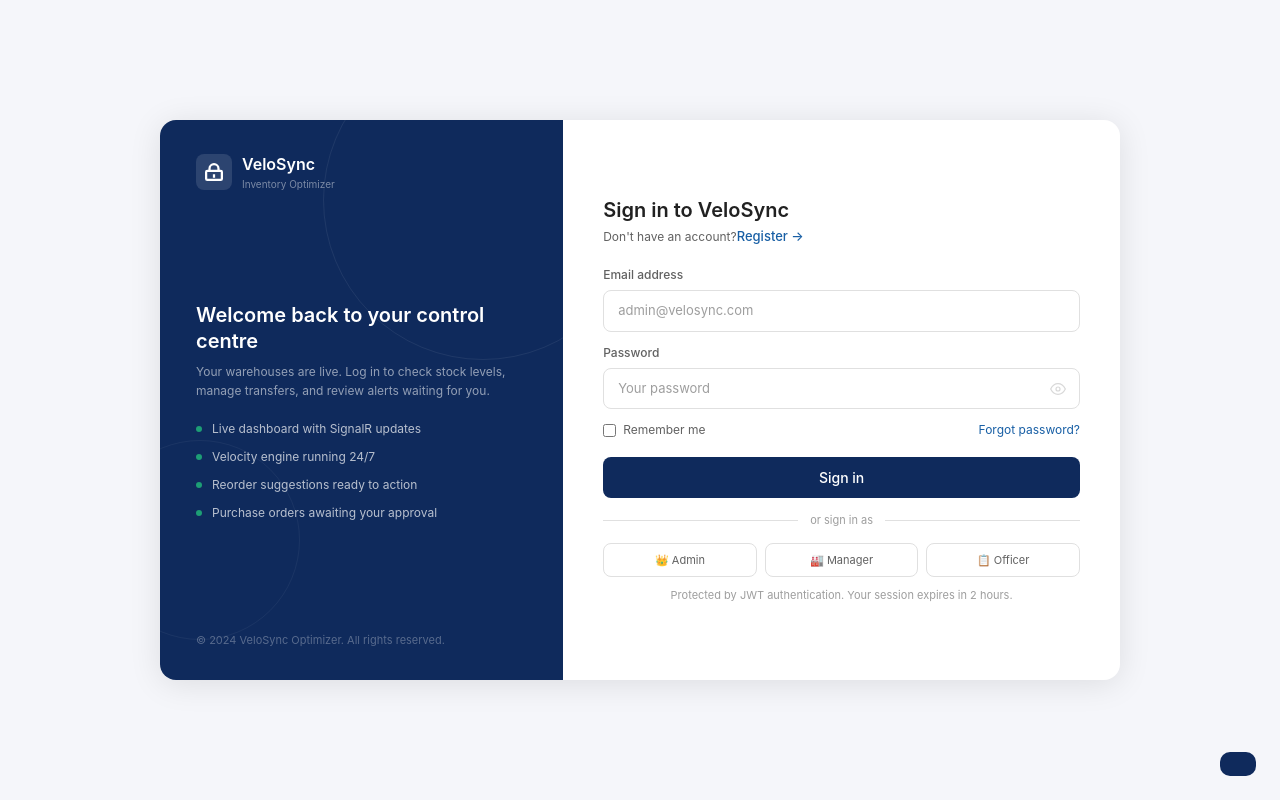
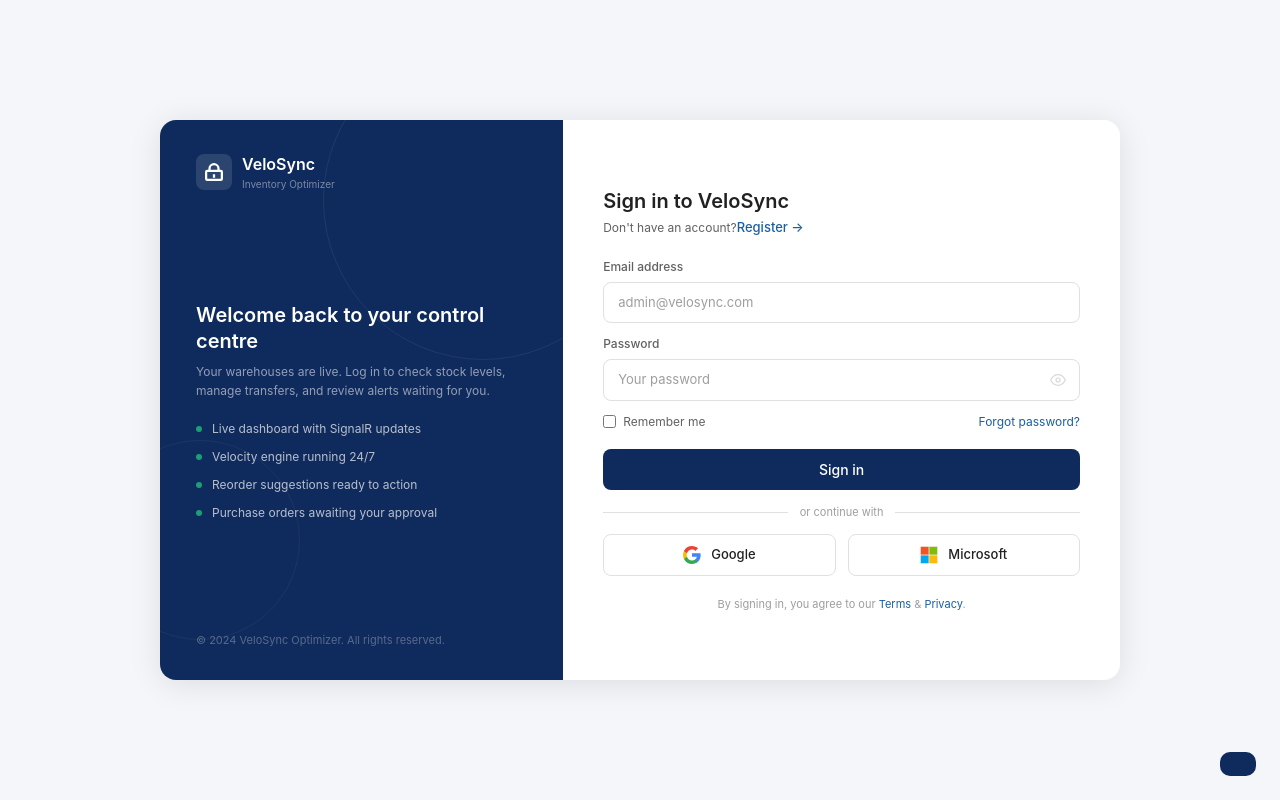
Before and after one commit to Majid-Mj/VeloSyncOptimizer-Frontend, a React (Vite) app: page /login in a window 1280 px wide. Built offline with nearby package versions, Linux system fonts and the light colour scheme.

Commit message:
refactor(login) : login page ui part changed

```diff
--- a/src/Pages/Auth/Auth.css
+++ b/src/Pages/Auth/Auth.css
@@ -412,20 +412,39 @@
   line-height: 1.5;
 }
 
-.role-demo-btn {
-  border: 1px solid var(--border);
-  background: #fff;
-  border-radius: 8px;
-  padding: 8px 6px;
-  font-size: 11px;
-  cursor: pointer;
-  color: var(--text2);
-  transition: background .15s;
+.social-row {
+  display: grid;
+  grid-template-columns: 1fr 1fr;
+  gap: 12px;
+  margin-top: 10px;
 }
 
-.role-demo-btn:hover {
+.social-btn {
+  display: flex;
+  align-items: center;
+  justify-content: center;
+  gap: 10px;
+  background: #fff;
+  border: 1px solid var(--border);
+  border-radius: 8px;
+  padding: 10px;
+  font-size: 13px;
+  font-weight: 500;
+  color: var(--text);
+  cursor: pointer;
+  transition: all .2s;
+}
+
+.social-btn:hover {
   background: var(--gray);
+  border-color: #ccc;
+  box-shadow: 0 2px 8px rgba(0,0,0,.05);
 }
+
+.social-btn svg {
+  flex-shrink: 0;
+}
+
 
 @media (max-width: 768px) {
   .left { display: none; }
--- a/src/Pages/Auth/LoginPage.jsx
+++ b/src/Pages/Auth/LoginPage.jsx
@@ -43,12 +43,8 @@
     }
   };
 
-  const fillDemo = (email, pass) => {
-    const emailField = document.getElementById('l-email');
-    const pwdField = document.getElementById('l-pwd');
-    if (emailField) emailField.value = email;
-    if (pwdField) pwdField.value = pass;
-  };
+  // Demo login helper removed as requested for cleaner UI
+
 
   return (
     <div className="auth-wrapper">
@@ -126,16 +122,30 @@
               {storeLoading ? 'Signing in...' : 'Sign in'}
             </button>
 
-            <div className="divider">or sign in as</div>
-            <div style={{ display: 'grid', gridTemplateColumns: '1fr 1fr 1fr', gap: '8px' }}>
-              <button type="button" className="role-demo-btn" onClick={() => fillDemo('admin@velosync.com', 'Admin@123456')}>👑 Admin</button>
-              <button type="button" className="role-demo-btn" onClick={() => fillDemo('manager@velosync.com', 'Manager@123')}>🏭 Manager</button>
-              <button type="button" className="role-demo-btn" onClick={() => fillDemo('procurement@velosync.com', 'Proc@123456')}>📋 Officer</button>
+            <div className="divider">or continue with</div>
+
+            <div className="social-row">
+              <button type="button" className="social-btn">
+                <svg width="18" height="18" viewBox="0 0 18 18">
+                  <path d="M17.64 9.2c0-.637-.057-1.251-.164-1.84H9v3.481h4.844c-.209 1.125-.843 2.078-1.796 2.717v2.258h2.908c1.702-1.567 2.684-3.874 2.684-6.615z" fill="#4285F4"/>
+                  <path d="M9 18c2.43 0 4.467-.806 5.956-2.184L12.048 13.558c-.806.54-1.837.86-3.048.86-2.344 0-4.328-1.584-5.036-3.711H.957v2.332A8.997 8.997 0 009 18z" fill="#34A853"/>
+                  <path d="M3.964 10.707c-.18-.54-.282-1.117-.282-1.707s.102-1.167.282-1.707V4.961H.957A8.996 8.996 0 000 9c0 1.452.348 2.827.957 4.039l3.007-2.332z" fill="#FBBC05"/>
+                  <path d="M9 3.58c1.321 0 2.508.454 3.44 1.345l2.582-2.58C13.463.891 11.426 0 9 0A8.997 8.997 0 00.957 4.961L3.964 7.293C4.672 5.166 6.656 3.58 9 3.58z" fill="#EA4335"/>
+                </svg>
+                Google
+              </button>
+              <button type="button" className="social-btn">
+                <svg width="18" height="18" viewBox="0 0 23 23">
+                  <path fill="#f3f3f3" d="M0 0h23v23H0z"/><path fill="#f35325" d="M1 1h10v10H1z"/><path fill="#81bc06" d="M12 1h10v10H12z"/><path fill="#05a6f0" d="M1 12h10v10H1z"/><path fill="#ffba08" d="M12 12h10v10H12z"/>
+                </svg>
+                Microsoft
+              </button>
             </div>
 
-            <div className="terms" style={{ marginTop: '10px' }}>
-              Protected by JWT authentication. Your session expires in 2 hours.
+            <div className="terms" style={{ marginTop: '20px' }}>
+              By signing in, you agree to our <a href="#">Terms</a> & <a href="#">Privacy</a>.
             </div>
+
           </form>
         </div>
       </div>
--- a/src/Pages/Auth/RegisterPage.jsx
+++ b/src/Pages/Auth/RegisterPage.jsx
@@ -195,9 +195,30 @@
               {storeLoading ? 'Creating account...' : 'Create account'}
             </button>
 
-            <div className="terms" style={{ marginTop: '10px' }}>
-              © 2026 VeloSync Optimizer. All rights reserved.
+            <div className="divider">or register with</div>
+
+            <div className="social-row">
+              <button type="button" className="social-btn">
+                <svg width="18" height="18" viewBox="0 0 18 18">
+                  <path d="M17.64 9.2c0-.637-.057-1.251-.164-1.84H9v3.481h4.844c-.209 1.125-.843 2.078-1.796 2.717v2.258h2.908c1.702-1.567 2.684-3.874 2.684-6.615z" fill="#4285F4"/>
+                  <path d="M9 18c2.43 0 4.467-.806 5.956-2.184L12.048 13.558c-.806.54-1.837.86-3.048.86-2.344 0-4.328-1.584-5.036-3.711H.957v2.332A8.997 8.997 0 009 18z" fill="#34A853"/>
+                  <path d="M3.964 10.707c-.18-.54-.282-1.117-.282-1.707s.102-1.167.282-1.707V4.961H.957A8.996 8.996 0 000 9c0 1.452.348 2.827.957 4.039l3.007-2.332z" fill="#FBBC05"/>
+                  <path d="M9 3.58c1.321 0 2.508.454 3.44 1.345l2.582-2.58C13.463.891 11.426 0 9 0A8.997 8.997 0 00.957 4.961L3.964 7.293C4.672 5.166 6.656 3.58 9 3.58z" fill="#EA4335"/>
+                </svg>
+                Google
+              </button>
+              <button type="button" className="social-btn">
+                <svg width="18" height="18" viewBox="0 0 23 23">
+                  <path fill="#f3f3f3" d="M0 0h23v23H0z"/><path fill="#f35325" d="M1 1h10v10H1z"/><path fill="#81bc06" d="M12 1h10v10H12z"/><path fill="#05a6f0" d="M1 12h10v10H1z"/><path fill="#ffba08" d="M12 12h10v10H12z"/>
+                </svg>
+                Microsoft
+              </button>
             </div>
+
+            <div className="terms" style={{ marginTop: '20px' }}>
+              By registering, you agree to our <a href="#">Terms</a> & <a href="#">Privacy</a>.
+            </div>
+
           </form>
         </div>
       </div>
```
